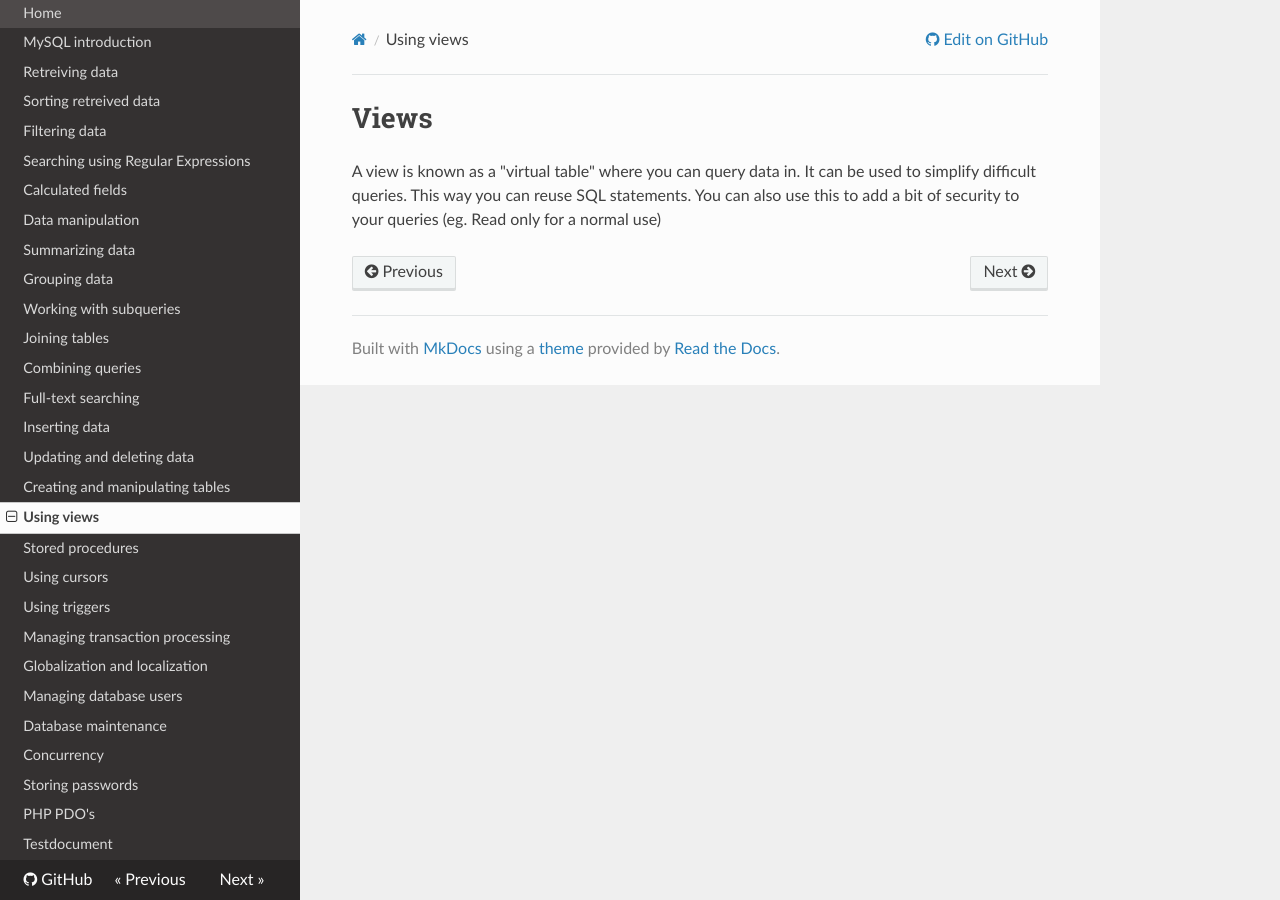
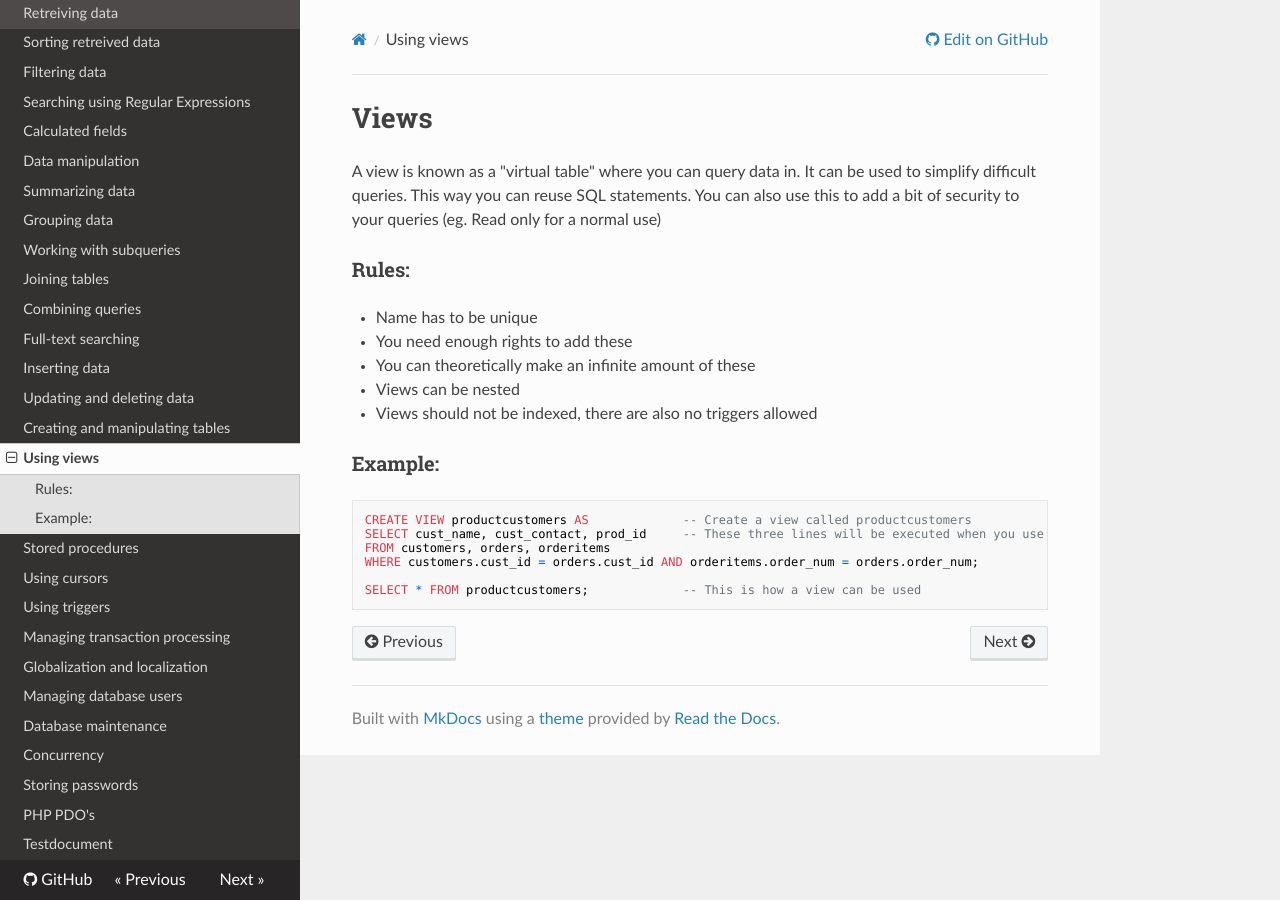
Before and after one commit to sillevl/course-databases, an MkDocs documentation site: the page built from docs/views.md, in a window 1280 px wide. Built offline with MkDocs 1.6.1, drawn with Linux system fonts in a browser that asks for light colours; nearby versions of some CDN libraries; old or Windows-style settings are respelled for this version of MkDocs.

Commit message:
A little bit info about views added

````diff
--- a/docs/views.md
+++ b/docs/views.md
@@ -3,3 +3,21 @@
 A view is known as a "virtual table" where you can query data in.
 It can be used to simplify difficult queries. This way you can reuse SQL statements.
 You can also use this to add a bit of security to your queries (eg. Read only for a normal use)
+
+###Rules:
+- Name has to be unique
+- You need enough rights to add these
+- You can theoretically make an infinite amount of these
+- Views can be nested
+- Views should not be indexed, there are also no triggers allowed
+
+###Example:
+
+```SQL
+CREATE VIEW productcustomers AS             -- Create a view called productcustomers
+SELECT cust_name, cust_contact, prod_id     -- These three lines will be executed when you use this view
+FROM customers, orders, orderitems
+WHERE customers.cust_id = orders.cust_id AND orderitems.order_num = orders.order_num;
+
+SELECT * FROM productcustomers;             -- This is how a view can be used
+```
````
